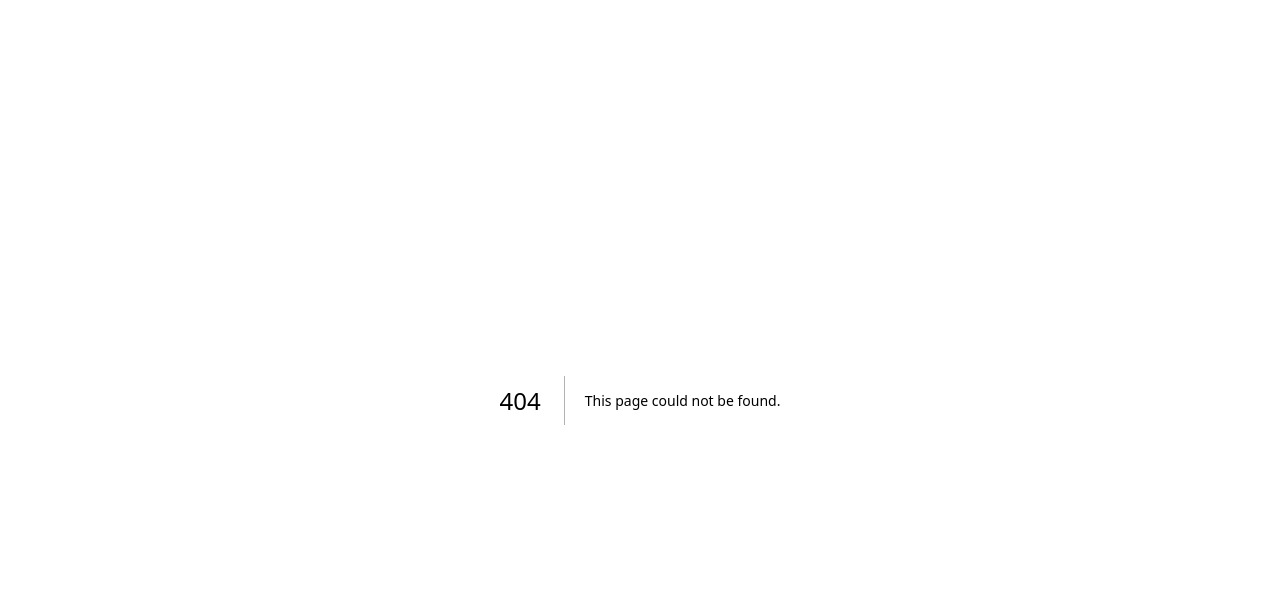
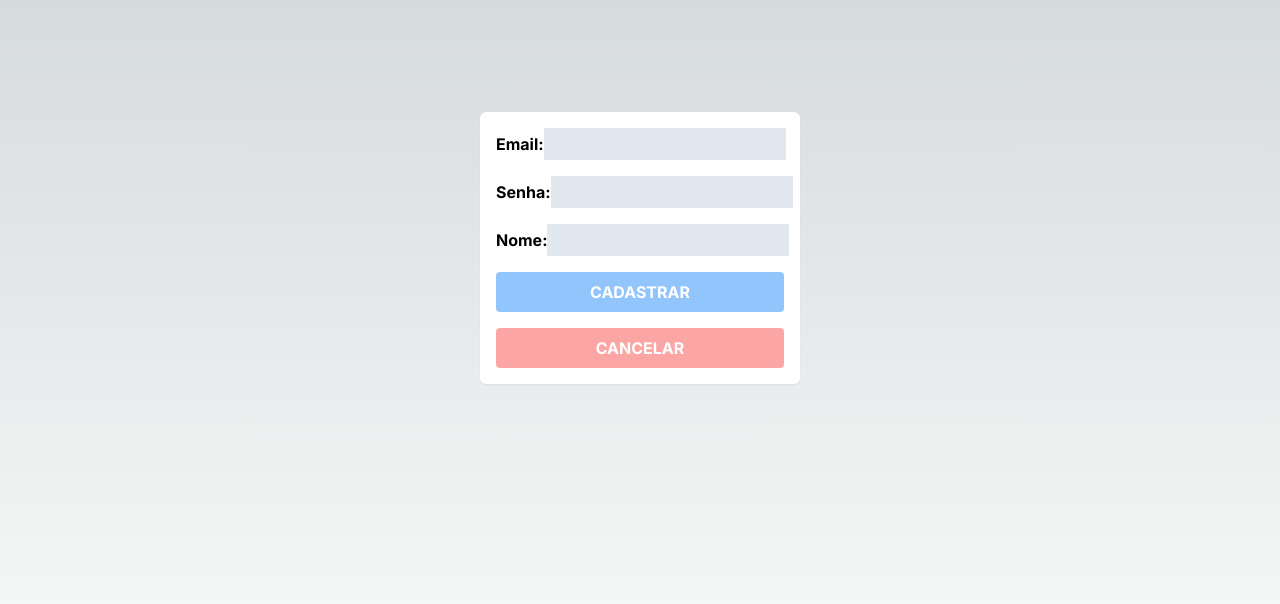
Before and after one commit to elrafa-sg/fuzzy-octo-goggles, a Next.js app: page /sign-up in a window 1280 px wide. Before the commit this address had no page. Shown: the top 604 px of the page. Built offline with nearby package versions, Linux system fonts and the light colour scheme.

Commit message:
feat: implementa pagina index com form de login e cadastro

```diff
--- a/app/page.tsx
+++ b/app/page.tsx
@@ -1,113 +1,101 @@
-import Image from "next/image";
+'use client'
+import { useRouter } from "next/navigation";
 
-export default function Home() {
+import * as z from 'zod'
+import { zodResolver } from '@hookform/resolvers/zod'
+
+import { useForm, SubmitHandler } from 'react-hook-form'
+import { LocalStorage } from "@/helpers/localStorage";
+
+type Inputs = {
+  email: string,
+  password: string,
+}
+
+const userFormSchema: z.ZodType<Inputs> = z.object({
+  email: z.string().email(),
+  password: z.string().min(6),
+});
+
+
+const IndexPage = () => {
+  const router = useRouter()
+
+  const { register, handleSubmit, formState: { errors } } = useForm<Inputs>({
+    resolver: zodResolver(userFormSchema)
+  })
+
+  const onSubmit: SubmitHandler<Inputs> = (data) => signIn(data)
+
+  async function signIn(data: Inputs) {
+    const dataobj = JSON.stringify({ email: data.email, password: data.password })
+
+    console.log('\n\ndataobj', dataobj)
+
+    const res = await fetch('/api/sign-in',
+      {
+        method: 'POST',
+        body: JSON.stringify(dataobj)
+      })
+
+    if (res.status === 200) {
+      const userData = await res.json()
+      LocalStorage.set('userData', userData)
+      router.push('/home')
+    }
+    console.log('res', res)
+    return
+    //router.push('/home')
+  }
+
   return (
-    <main className="flex min-h-screen flex-col items-center justify-between p-24">
-      <div className="z-10 w-full max-w-5xl items-center justify-between font-mono text-sm lg:flex">
-        <p className="fixed left-0 top-0 flex w-full justify-center border-b border-gray-300 bg-gradient-to-b from-zinc-200 pb-6 pt-8 backdrop-blur-2xl dark:border-neutral-800 dark:bg-zinc-800/30 dark:from-inherit lg:static lg:w-auto  lg:rounded-xl lg:border lg:bg-gray-200 lg:p-4 lg:dark:bg-zinc-800/30">
-          Get started by editing&nbsp;
-          <code className="font-mono font-bold">app/page.tsx</code>
-        </p>
-        <div className="fixed bottom-0 left-0 flex h-48 w-full items-end justify-center bg-gradient-to-t from-white via-white dark:from-black dark:via-black lg:static lg:size-auto lg:bg-none">
-          <a
-            className="pointer-events-none flex place-items-center gap-2 p-8 lg:pointer-events-auto lg:p-0"
-            href="https://vercel.com?utm_source=create-next-app&utm_medium=appdir-template&utm_campaign=create-next-app"
-            target="_blank"
-            rel="noopener noreferrer"
-          >
-            By{" "}
-            <Image
-              src="/vercel.svg"
-              alt="Vercel Logo"
-              className="dark:invert"
-              width={100}
-              height={24}
-              priority
-            />
-          </a>
+    <div className="h-screen w-screen flex flex-col items-center pt-28">
+      <form className="flex flex-col gap-4 bg-white p-4 shadow-sm w-80 rounded-md"
+        onSubmit={handleSubmit(onSubmit)}
+        id="formUsuario"
+      >
+        <div className='flex flex-col'>
+          <div className="flex items-center justify-between">
+            <label className="text-black font-bold"
+              htmlFor="email"
+            >
+              Email:</label>
+            <input {...register('email')} name="email" type="email" className="bg-slate-200 text-black p-1 outline-none" />
+
+          </div>
+
+          <legend className='font-bold text-red-400 text-right'>{errors.email?.message && <p>{errors.email?.message}</p>}</legend>
         </div>
-      </div>
 
-      <div className="relative z-[-1] flex place-items-center before:absolute before:h-[300px] before:w-full before:-translate-x-1/2 before:rounded-full before:bg-gradient-radial before:from-white before:to-transparent before:blur-2xl before:content-[''] after:absolute after:-z-20 after:h-[180px] after:w-full after:translate-x-1/3 after:bg-gradient-conic after:from-sky-200 after:via-blue-200 after:blur-2xl after:content-[''] before:dark:bg-gradient-to-br before:dark:from-transparent before:dark:to-blue-700 before:dark:opacity-10 after:dark:from-sky-900 after:dark:via-[#0141ff] after:dark:opacity-40 sm:before:w-[480px] sm:after:w-[240px] before:lg:h-[360px]">
-        <Image
-          className="relative dark:drop-shadow-[0_0_0.3rem_#ffffff70] dark:invert"
-          src="/next.svg"
-          alt="Next.js Logo"
-          width={180}
-          height={37}
-          priority
-        />
-      </div>
+        <div className='flex flex-col'>
+          <div className="flex items-center justify-between">
+            <label className="text-black font-bold"
+              htmlFor="password"
+            >
+              Senha:</label>
+            <input {...register('password')} name="password" type="password" className="bg-slate-200 text-black p-1 outline-none" />
+          </div>
+          <legend className='font-bold text-red-400 text-right'>{errors.password?.message && <p>{errors.password?.message}</p>}</legend>
+        </div>
 
-      <div className="mb-32 grid text-center lg:mb-0 lg:w-full lg:max-w-5xl lg:grid-cols-4 lg:text-left">
-        <a
-          href="https://nextjs.org/docs?utm_source=create-next-app&utm_medium=appdir-template&utm_campaign=create-next-app"
-          className="group rounded-lg border border-transparent px-5 py-4 transition-colors hover:border-gray-300 hover:bg-gray-100 hover:dark:border-neutral-700 hover:dark:bg-neutral-800/30"
-          target="_blank"
-          rel="noopener noreferrer"
-        >
-          <h2 className="mb-3 text-2xl font-semibold">
-            Docs{" "}
-            <span className="inline-block transition-transform group-hover:translate-x-1 motion-reduce:transform-none">
-              -&gt;
-            </span>
-          </h2>
-          <p className="m-0 max-w-[30ch] text-sm opacity-50">
-            Find in-depth information about Next.js features and API.
-          </p>
-        </a>
 
-        <a
-          href="https://nextjs.org/learn?utm_source=create-next-app&utm_medium=appdir-template-tw&utm_campaign=create-next-app"
-          className="group rounded-lg border border-transparent px-5 py-4 transition-colors hover:border-gray-300 hover:bg-gray-100 hover:dark:border-neutral-700 hover:dark:bg-neutral-800/30"
-          target="_blank"
-          rel="noopener noreferrer"
-        >
-          <h2 className="mb-3 text-2xl font-semibold">
-            Learn{" "}
-            <span className="inline-block transition-transform group-hover:translate-x-1 motion-reduce:transform-none">
-              -&gt;
-            </span>
-          </h2>
-          <p className="m-0 max-w-[30ch] text-sm opacity-50">
-            Learn about Next.js in an interactive course with&nbsp;quizzes!
-          </p>
-        </a>
+        <button form="formUsuario" type='submit'
+          className="p-2 rounded text-white font-bold bg-green-300 outline-none">
+          CONECTAR
+        </button>
 
-        <a
-          href="https://vercel.com/templates?framework=next.js&utm_source=create-next-app&utm_medium=appdir-template&utm_campaign=create-next-app"
-          className="group rounded-lg border border-transparent px-5 py-4 transition-colors hover:border-gray-300 hover:bg-gray-100 hover:dark:border-neutral-700 hover:dark:bg-neutral-800/30"
-          target="_blank"
-          rel="noopener noreferrer"
-        >
-          <h2 className="mb-3 text-2xl font-semibold">
-            Templates{" "}
-            <span className="inline-block transition-transform group-hover:translate-x-1 motion-reduce:transform-none">
-              -&gt;
-            </span>
-          </h2>
-          <p className="m-0 max-w-[30ch] text-sm opacity-50">
-            Explore starter templates for Next.js.
-          </p>
-        </a>
+        <div className="text-black font-bold text-center">
+          ainda não está cadastrado?
+        </div>
 
-        <a
-          href="https://vercel.com/new?utm_source=create-next-app&utm_medium=appdir-template&utm_campaign=create-next-app"
-          className="group rounded-lg border border-transparent px-5 py-4 transition-colors hover:border-gray-300 hover:bg-gray-100 hover:dark:border-neutral-700 hover:dark:bg-neutral-800/30"
-          target="_blank"
-          rel="noopener noreferrer"
-        >
-          <h2 className="mb-3 text-2xl font-semibold">
-            Deploy{" "}
-            <span className="inline-block transition-transform group-hover:translate-x-1 motion-reduce:transform-none">
-              -&gt;
-            </span>
-          </h2>
-          <p className="m-0 max-w-[30ch] text-balance text-sm opacity-50">
-            Instantly deploy your Next.js site to a shareable URL with Vercel.
-          </p>
-        </a>
-      </div>
-    </main>
-  );
+        <button onClick={() => router.push('/sign-up')}
+          className="p-2 rounded text-white font-bold bg-blue-300 outline-none">
+          CADASTRE-SE
+        </button>
+
+      </form>
+    </div>
+  )
 }
+
+export default IndexPage
--- /dev/null
+++ b/app/sign-up/page.tsx
@@ -0,0 +1,106 @@
+'use client'
+import { useRouter } from "next/navigation";
+
+import * as z from 'zod'
+import { zodResolver } from '@hookform/resolvers/zod'
+
+import { useForm, SubmitHandler } from 'react-hook-form'
+
+type Inputs = {
+    email: string,
+    password: string,
+    name: string
+}
+
+const userFormSchema: z.ZodType<Inputs> = z.object({
+    email: z.string().email(),
+    password: z.string().min(6),
+    name: z.string().min(5)
+});
+
+
+const SignUpPage = () => {
+    const router = useRouter()
+
+    const { register, handleSubmit, formState: { errors } } = useForm<Inputs>({
+        resolver: zodResolver(userFormSchema)
+    })
+
+    const onSubmit: SubmitHandler<Inputs> = (data) => signUp(data)
+
+    async function signUp(data: Inputs) {
+        const dataobj = JSON.stringify({ email: data.email, password: data.password, name: data.name })
+
+        console.log('\n\ndataobj', dataobj)
+
+        const res = await fetch('/api/sign-up',
+            {
+                method: 'POST',
+                body: JSON.stringify(dataobj)
+            })
+
+        const jsonResponse = await res.json()
+        console.log('jsonResponse', jsonResponse)
+
+        local
+        //router.push('/home')
+    }
+
+    return (
+        <div className="h-screen w-screen flex flex-col items-center pt-28">
+            <form className="flex flex-col gap-4 bg-white p-4 shadow-sm w-80 rounded-md"
+                onSubmit={handleSubmit(onSubmit)}
+                id="formUsuario"
+            >
+                <div className='flex flex-col'>
+                    <div className="flex items-center justify-between">
+                        <label className="text-black font-bold"
+                            htmlFor="email"
+                        >
+                            Email:</label>
+                        <input {...register('email')} name="email" type="email" className="bg-slate-200 text-black p-1 outline-none" />
+
+                    </div>
+
+                    <legend className='font-bold text-red-400 text-right'>{errors.email?.message && <p>{errors.email?.message}</p>}</legend>
+                </div>
+
+                <div className='flex flex-col'>
+                    <div className="flex items-center justify-between">
+                        <label className="text-black font-bold"
+                            htmlFor="password"
+                        >
+                            Senha:</label>
+                        <input {...register('password')} name="password" type="password" className="bg-slate-200 text-black p-1 outline-none" />
+                    </div>
+                    <legend className='font-bold text-red-400 text-right'>{errors.password?.message && <p>{errors.password?.message}</p>}</legend>
+                </div>
+
+
+                <div className='flex flex-col'>
+                    <div className="flex items-center justify-between">
+                        <label className="text-black font-bold"
+                            htmlFor="name"
+                        >
+                            Nome:</label>
+                        <input {...register('name')} name="name" type="text" className="bg-slate-200 text-black p-1 outline-none" />
+                    </div>
+
+                    <legend className='font-bold text-red-400 text-right'>{errors.name?.message && <p>{errors.name?.message}</p>}</legend>
+                </div>
+
+                <button form="formUsuario" type='submit'
+                    className="p-2 rounded text-white font-bold bg-blue-300 outline-none">
+                    CADASTRAR
+                </button>
+
+                <button onClick={() => router.push('/')} className="p-2 rounded text-white font-bold bg-red-300 outline-none">
+                    CANCELAR
+                </button>
+
+            </form>
+        </div>
+    )
+}
+
+export default SignUpPage
--- /dev/null
+++ b/helpers/localStorage.ts
@@ -0,0 +1,20 @@
+
+class LocalStorage {
+    static set(storageName: string, value: any) {
+        localStorage.setItem(storageName, JSON.stringify(value))
+    }
+
+    static get(storageName: string) {
+        const storedData = localStorage.getItem(storageName)
+        if (storedData) {
+            return JSON.parse(storedData)
+        }
+        else return null
+    }
+
+    static clear() {
+        localStorage.clear()
+    }
+}
+
+export { LocalStorage }
```
Also changed, not shown: package.json (+7 -4 lines), 1 other file (tests, documents, lock files or other folders).
